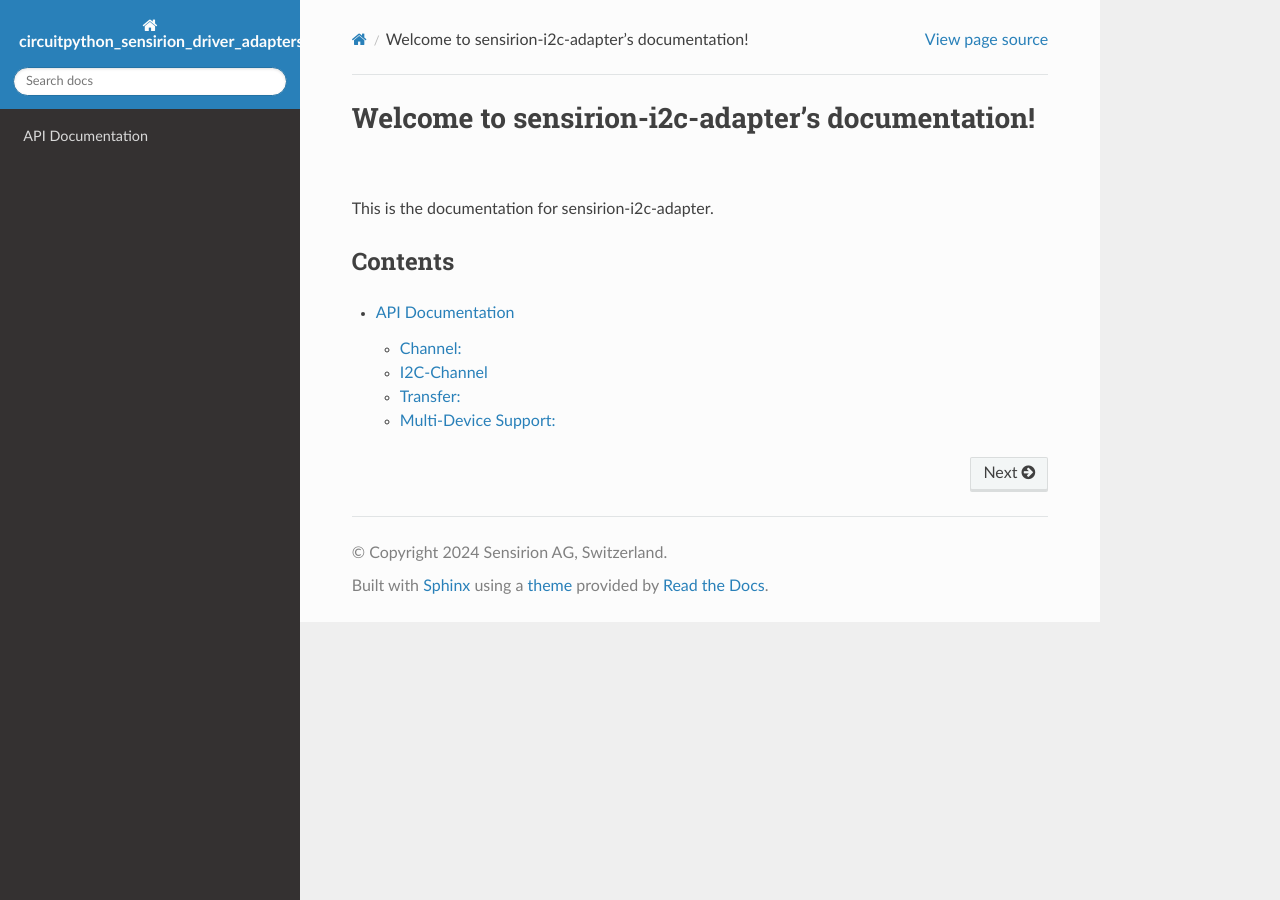
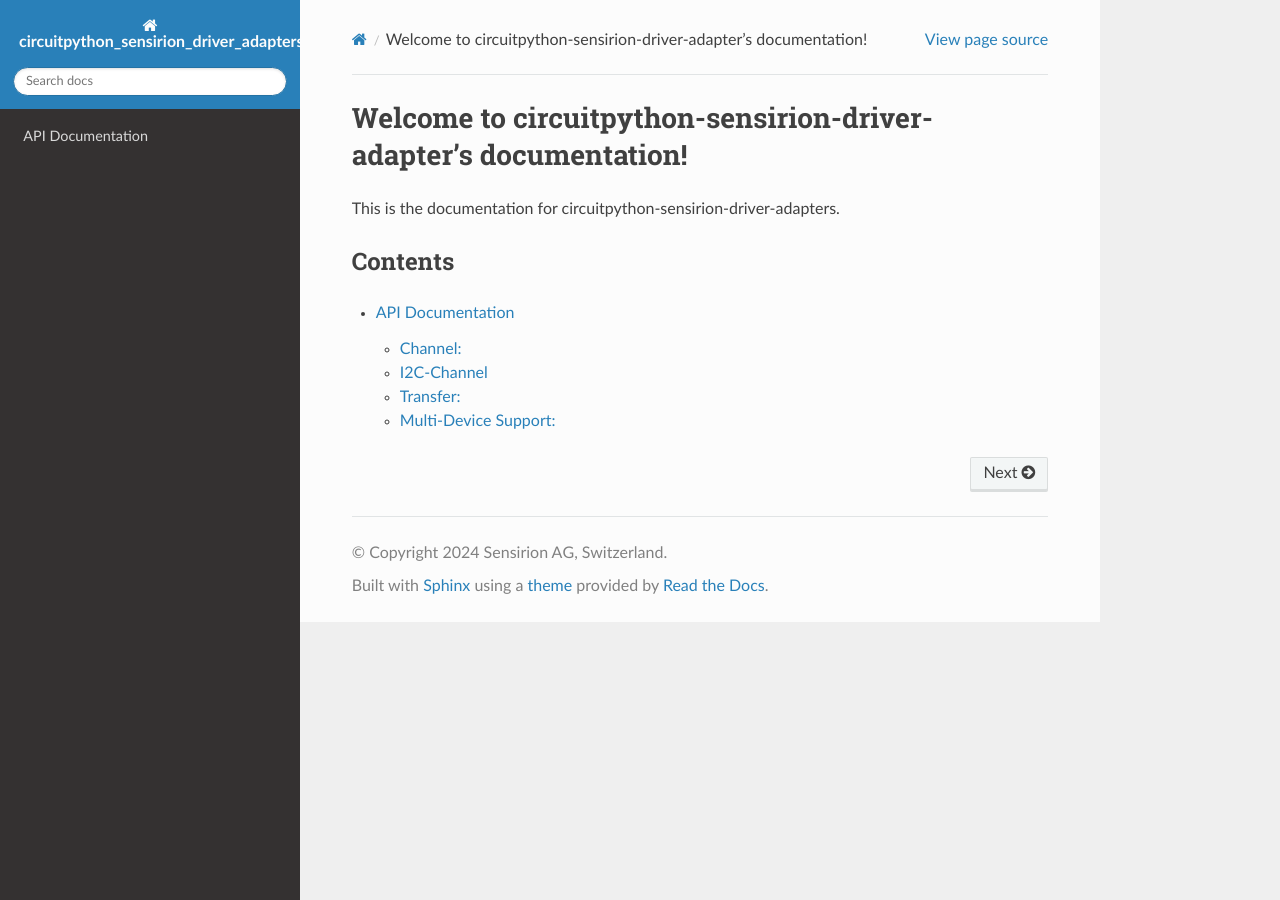
Before and after one commit to tyeth/circuitpython-sensirion-driver-adapters, a Sphinx documentation site: the page built from docs/index.rst, in a window 1280 px wide. Built offline with Sphinx 7.4.7 and the Read the Docs theme 3.1.0, drawn with Linux system fonts in a browser that asks for light colours.

Commit message:
Swap dependencies to circuitpython variants + add docs ci

```diff
--- a/docs/index.rst
+++ b/docs/index.rst
@@ -1,7 +1,7 @@
-Welcome to sensirion-i2c-adapter's documentation!
+Welcome to circuitpython-sensirion-driver-adapter's documentation!
 ====================================================
 
-This is the documentation for sensirion-i2c-adapter.
+This is the documentation for circuitpython-sensirion-driver-adapters.
 
 Contents
 --------
--- a/setup.py
+++ b/setup.py
@@ -51,7 +51,7 @@ assert(keywords != '<keywords meaningful>')
 
 # Note: Remove this check only for old packages which do not (yet) have the
 # "sensirion-" prefix for compatibility reasons.
-assert(package_name.startswith("sensirion-"))
+assert(package_name.find("sensirion-"))
 
 # It is important to NOT import anything, not even the version, from the package which is being built.
 # Otherwise weird behavior is guaranteed.
```
Also changed, not shown: README.md (+1 -1 lines), .gitlab-ci.yml, 1 other file.
